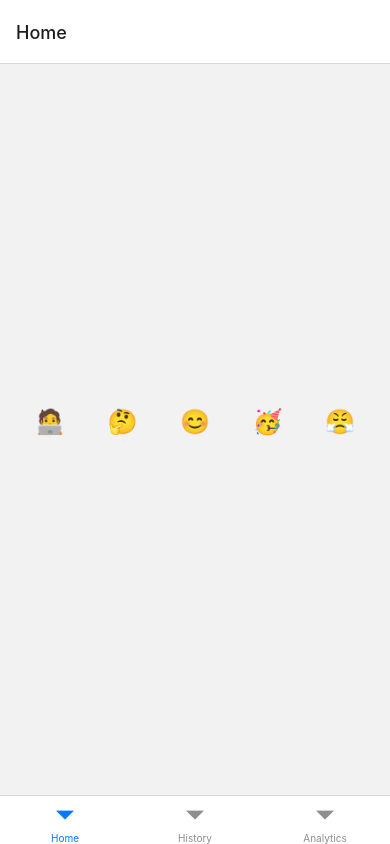
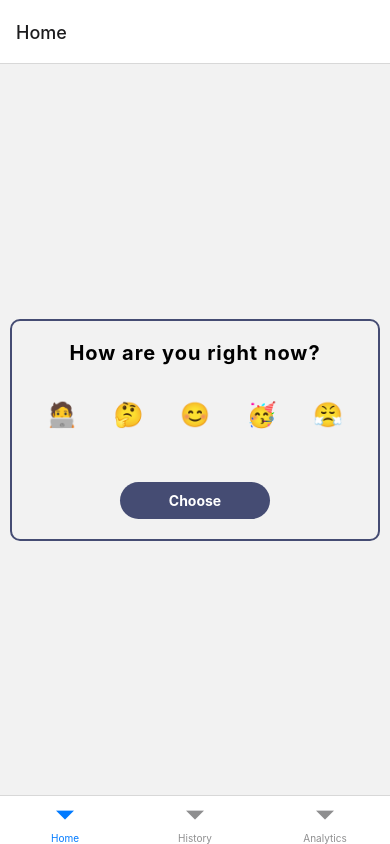
Before and after one commit to harshkr101/mood-tracker-app, a React Native app: screen /Home in a window 390 px wide. Built offline with nearby package versions, Linux system fonts and the light colour scheme.

Commit message:
changes UI

```diff
--- a/src/components/MoodPicker.tsx
+++ b/src/components/MoodPicker.tsx
@@ -1,6 +1,7 @@
-import React, {useState} from 'react';
+import React from 'react';
 import {View, Text, StyleSheet, Pressable} from 'react-native';
 import {MoodOptionType} from '../types';
+import {theme} from '../theme';
 
 const moodOptions: MoodOptionType[] = [
   {emoji: '🧑‍💻', description: 'studious'},
@@ -11,9 +12,11 @@
 ];
 
 export const MoodPicker: React.FC = () => {
-  const [selectedMood, setSelectedMood] = useState<MoodOptionType>();
+  const [selectedMood, setSelectedMood] = React.useState<MoodOptionType>();
 
   return (
+    <View style={styles.container}>
+      <Text style={styles.heading}>How are you right now?</Text>
       <View style={styles.moodList}>
         {moodOptions.map(option => (
           <View>
@@ -34,6 +37,10 @@
           </View>
         ))}
       </View>
+      <Pressable style={styles.button}>
+        <Text style={styles.buttonText}>Choose</Text>
+      </Pressable>
+    </View>
   );
 };
 
@@ -44,7 +51,6 @@
   moodList: {
     flexDirection: 'row',
     justifyContent: 'space-between',
-    padding: 20,
   },
   moodItem: {
     width: 60,
@@ -56,13 +62,40 @@
   },
   selectedMoodItem: {
     borderWidth: 2,
-    backgroundColor: '#454C73',
-    borderColor: '#fff',
+    backgroundColor: theme.colorPurple,
+    borderColor: theme.colorWhite,
   },
   descriptionText: {
-    color: '#454C73',
+    color: theme.colorPurple,
     fontWeight: 'bold',
     fontSize: 10,
     textAlign: 'center',
   },
+  container: {
+    borderWidth: 2,
+    borderColor: theme.colorPurple,
+    margin: 10,
+    borderRadius: 10,
+    padding: 20,
+  },
+  heading: {
+    fontSize: 20,
+    fontWeight: 'bold',
+    letterSpacing: 1,
+    textAlign: 'center',
+    marginBottom: 20,
+  },
+  button: {
+    backgroundColor: theme.colorPurple,
+    width: 150,
+    borderRadius: 20,
+    marginTop: 20,
+    alignSelf: 'center',
+    padding: 10,
+  },
+  buttonText: {
+    color: theme.colorWhite,
+    textAlign: 'center',
+    fontWeight: 'bold',
+  },
 });
```
Lines whose indentation alone changed are shown as unchanged.
